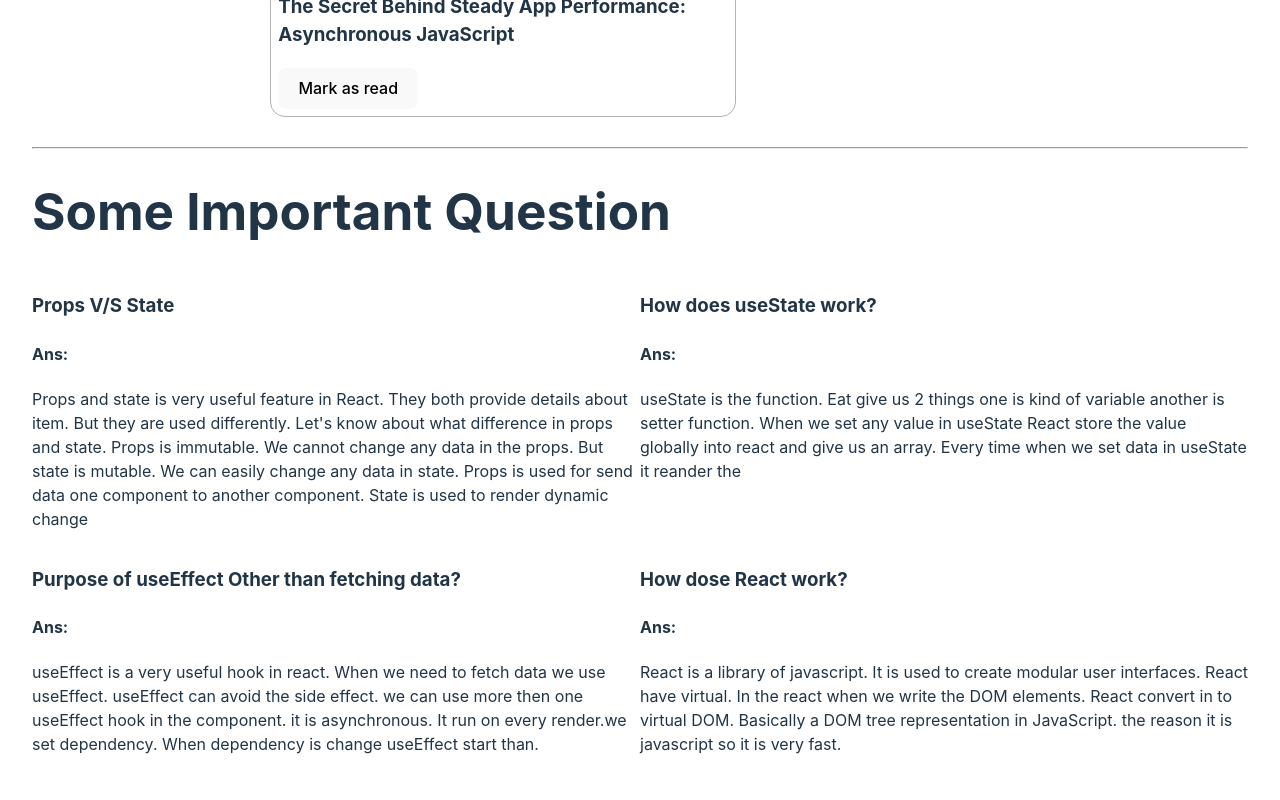
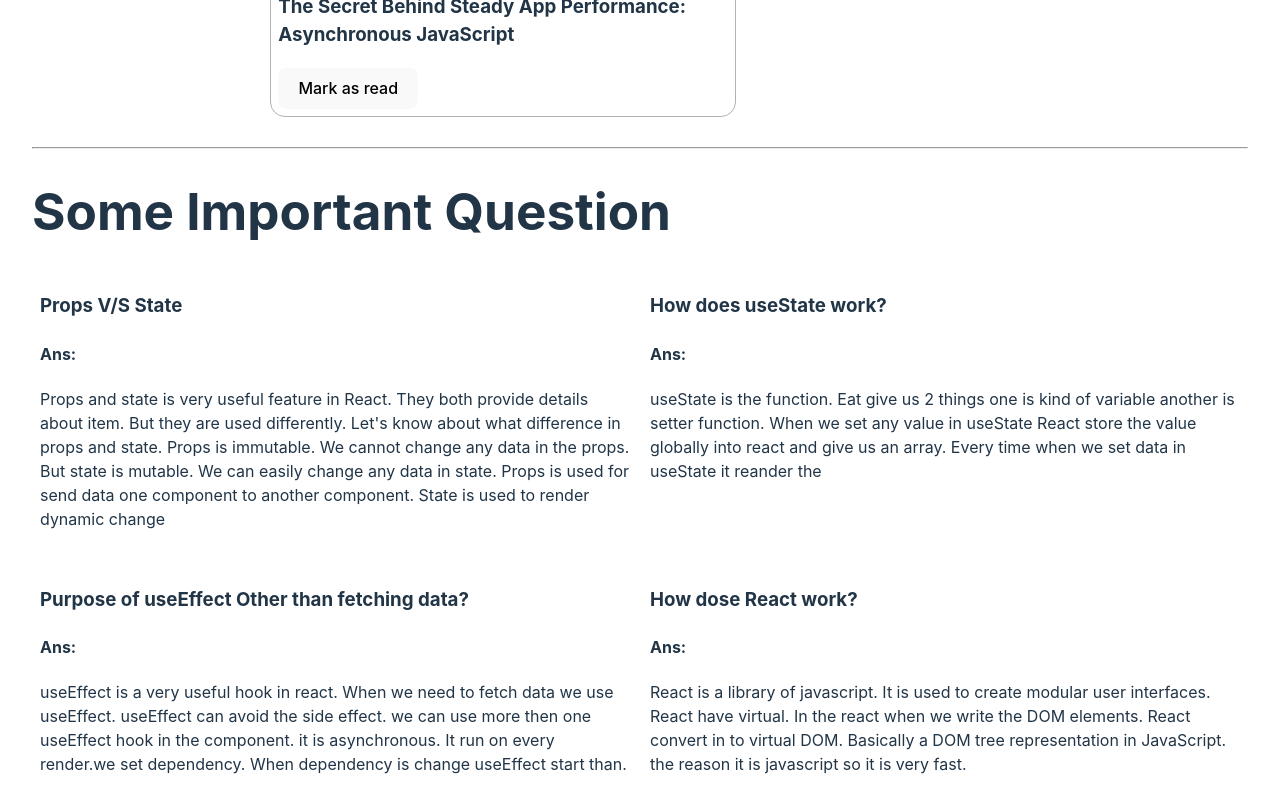
Before and after one commit to asifikbal09/knowledge-cafe-with-reactJs, a React (Vite) app: page / in a window 1280 px wide. Shown: the part 2302-3102 px from the top of the page. Before the commit the page ends 3074 px from the top, so only its background shows below. Built offline with nearby package versions, Linux system fonts and the light colour scheme.

Commit message:
almost finish

```diff
--- a/src/Components/Question/Question.css
+++ b/src/Components/Question/Question.css
@@ -1,6 +1,8 @@
 .all-question{
     display: grid;
     grid-template-columns: repeat(2 , 1fr);
+    gap: 20px;
+    margin: .5rem;
 }
 
 @media screen and (max-width:576px) {
```
